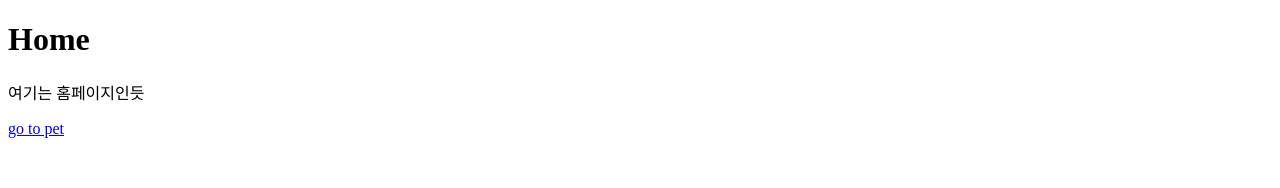
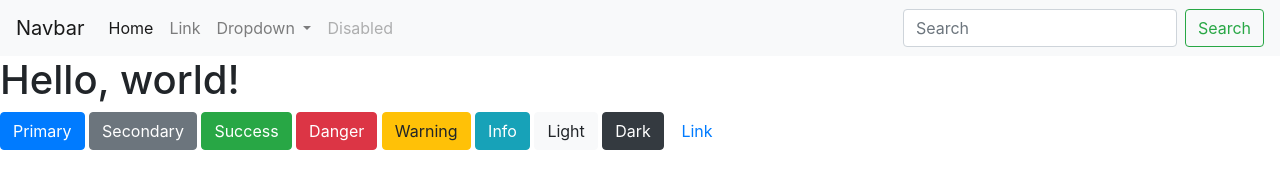
Before and after one commit to blueconecell/Express_mongoDB, a website: page index.html in a window 1280 px wide. Drawn offline with nearby package versions, Linux system fonts and the light colour scheme.

Commit message:
(Ep.6) 요즘은 복붙만 잘하면 HTML/CSS 디자인 끝 (Bootstrap 4)

```diff
--- a/index.html
+++ b/index.html
@@ -1,14 +1,73 @@
-<!DOCTYPE html>
-<html lang="en">
-<head>
-    <meta charset="UTF-8">
-    <meta http-equiv="X-UA-Compatible" content="IE=edge">
-    <meta name="viewport" content="width=device-width, initial-scale=1.0">
-    <title>Home</title>
-</head>
-<body>
-    <h1>Home</h1>
-    <p>여기는 홈페이지인듯</p>
-    <a href="pet">go to pet</a>
-</body>
+<!doctype html>
+<html lang="ko">
+  <head>
+    <!-- Required meta tags -->
+    <meta charset="utf-8">
+    <meta name="viewport" content="width=device-width, initial-scale=1, shrink-to-fit=no">
+
+    <!-- Bootstrap CSS -->
+    <link rel="stylesheet" href="https://cdn.jsdelivr.net/npm/bootstrap@4.6.2/dist/css/bootstrap.min.css" integrity="sha384-xOolHFLEh07PJGoPkLv1IbcEPTNtaed2xpHsD9ESMhqIYd0nLMwNLD69Npy4HI+N" crossorigin="anonymous">
+
+    <title>Hello, world!</title>
+  </head>
+  <body>
+    <nav class="navbar navbar-expand-lg navbar-light bg-light">
+        <a class="navbar-brand" href="#">Navbar</a>
+        <button class="navbar-toggler" type="button" data-toggle="collapse" data-target="#navbarSupportedContent" aria-controls="navbarSupportedContent" aria-expanded="false" aria-label="Toggle navigation">
+          <span class="navbar-toggler-icon"></span>
+        </button>
+
+        <div class="collapse navbar-collapse" id="navbarSupportedContent">
+          <ul class="navbar-nav mr-auto">
+            <li class="nav-item active">
+              <a class="nav-link" href="#">Home <span class="sr-only">(current)</span></a>
+            </li>
+            <li class="nav-item">
+              <a class="nav-link" href="#">Link</a>
+            </li>
+            <li class="nav-item dropdown">
+              <a class="nav-link dropdown-toggle" href="#" role="button" data-toggle="dropdown" aria-expanded="false">
+                Dropdown
+              </a>
+              <div class="dropdown-menu">
+                <a class="dropdown-item" href="#">Action</a>
+                <a class="dropdown-item" href="#">Another action</a>
+                <div class="dropdown-divider"></div>
+                <a class="dropdown-item" href="#">Something else here</a>
+              </div>
+            </li>
+            <li class="nav-item">
+              <a class="nav-link disabled">Disabled</a>
+            </li>
+          </ul>
+          <form class="form-inline my-2 my-lg-0">
+            <input class="form-control mr-sm-2" type="search" placeholder="Search" aria-label="Search">
+            <button class="btn btn-outline-success my-2 my-sm-0" type="submit">Search</button>
+          </form>
+        </div>
+      </nav>
+    <h1>Hello, world!</h1>
+    <button type="button" class="btn btn-primary">Primary</button>
+    <button type="button" class="btn btn-secondary">Secondary</button>
+    <button type="button" class="btn btn-success">Success</button>
+    <button type="button" class="btn btn-danger">Danger</button>
+    <button type="button" class="btn btn-warning">Warning</button>
+    <button type="button" class="btn btn-info">Info</button>
+    <button type="button" class="btn btn-light">Light</button>
+    <button type="button" class="btn btn-dark">Dark</button>
+
+    <button type="button" class="btn btn-link">Link</button>
+    <!-- Optional JavaScript; choose one of the two! -->
+
+    <!-- Option 1: jQuery and Bootstrap Bundle (includes Popper) -->
+    <script src="https://cdn.jsdelivr.net/npm/jquery@3.5.1/dist/jquery.slim.min.js" integrity="sha384-DfXdz2htPH0lsSSs5nCTpuj/zy4C+OGpamoFVy38MVBnE+IbbVYUew+OrCXaRkfj" crossorigin="anonymous"></script>
+    <script src="https://cdn.jsdelivr.net/npm/bootstrap@4.6.2/dist/js/bootstrap.bundle.min.js" integrity="sha384-Fy6S3B9q64WdZWQUiU+q4/2Lc9npb8tCaSX9FK7E8HnRr0Jz8D6OP9dO5Vg3Q9ct" crossorigin="anonymous"></script>
+
+    <!-- Option 2: Separate Popper and Bootstrap JS -->
+
+    <script src="https://cdn.jsdelivr.net/npm/jquery@3.5.1/dist/jquery.slim.min.js" integrity="sha384-DfXdz2htPH0lsSSs5nCTpuj/zy4C+OGpamoFVy38MVBnE+IbbVYUew+OrCXaRkfj" crossorigin="anonymous"></script>
+    <script src="https://cdn.jsdelivr.net/npm/popper.js@1.16.1/dist/umd/popper.min.js" integrity="sha384-9/reFTGAW83EW2RDu2S0VKaIzap3H66lZH81PoYlFhbGU+6BZp6G7niu735Sk7lN" crossorigin="anonymous"></script>
+    <script src="https://cdn.jsdelivr.net/npm/bootstrap@4.6.2/dist/js/bootstrap.min.js" integrity="sha384-+sLIOodYLS7CIrQpBjl+C7nPvqq+FbNUBDunl/OZv93DB7Ln/533i8e/mZXLi/P+" crossorigin="anonymous"></script>
+
+  </body>
 </html>
```
